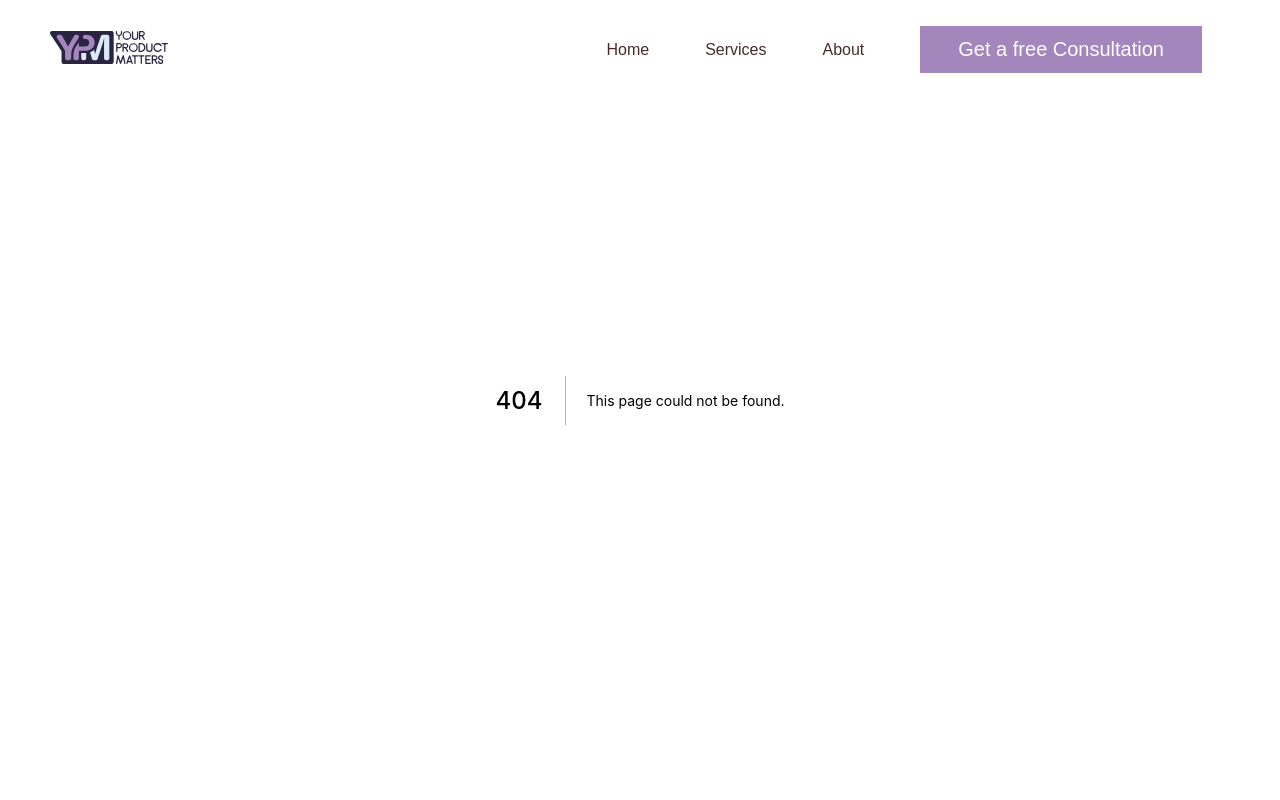
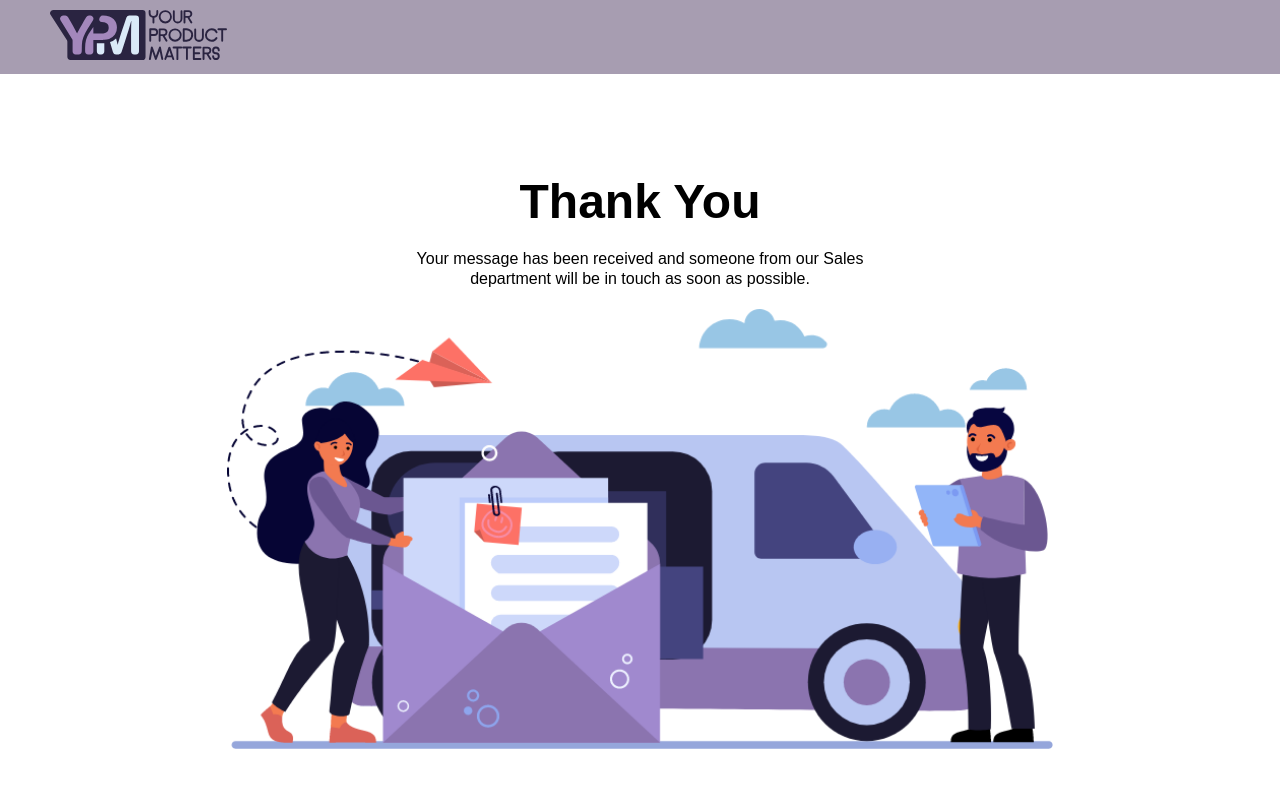
Before and after one commit to ShahzebMalik107/YPM, a Next.js app: page /thank-you in a window 1280 px wide. Before the commit this address had no page. Shown: the top 800 px of the page. Built offline with nearby package versions, Linux system fonts and the light colour scheme.

Commit message:
adding ty page

```diff
--- a/pages/_app.js
+++ b/pages/_app.js
@@ -19,6 +19,7 @@
   const router = useRouter();
   const showHeader = router.pathname === "/landing/schedule-an-appointment" ? false : true;
   const showHeaderlp = router.pathname === "/landing/what-we-offer" ? false : true;
+  const thankyou = router.pathname === "/thank-you"? false: true;
   return (
     <Fragment>
       <Head>
@@ -69,10 +70,10 @@
         ></iframe>
       </noscript>
       {/* <!-- End Google Tag Manager (noscript) --> */}
-      {showHeader && showHeaderlp && <Header_v2 />}
+      {showHeader && showHeaderlp &&thankyou&& <Header_v2 />}
       {loading && <Loader />}
       <Component {...pageProps} />
-      {showHeader && showHeaderlp && <Footer />}
+      {showHeader && showHeaderlp&&thankyou && <Footer />}
     </Fragment>
   );
 }
--- /dev/null
+++ b/pages/thank-you.jsx
@@ -0,0 +1,24 @@
+import Head from 'next/head'
+import Script from 'next/script'
+import React from 'react'
+
+const thankyou = () => {
+  return (
+    <section>
+        <Head>
+            <script dangerouslySetInnerHTML={{ __html:`
+  gtag('event', 'conversion', {'send_to': 'AW-11019805029/hdhiCLrKxIEYEOXC04Yp'});`}} />
+        </Head>
+        <header className='ty-thankyou'>
+            <div className="container"><img src="./logo.svg" alt="Logo YPM" /></div>
+        </header>
+        <div className="ty_main container">
+            <h1 className='heading center'>Thank You</h1>
+            <p className='paragraph ty-paragraph'>Your message has been received and someone from our Sales department will be in touch as soon as possible.</p>
+            <img src="/typ.png" alt="" />
+        </div>
+    </section>
+  )
+}
+
+export default thankyou
--- a/styles/globals.css
+++ b/styles/globals.css
@@ -630,6 +630,27 @@
         text-align: right;
     }
 }
+.ty-thankyou{
+    background: #a79db1;
+    padding: 10px 0;
+}
+.ty-thankyou img{
+    width: 15%;
+}
+.ty_main{
+    margin-top: 100px;
+    text-align: center;
+}
+.ty_main p{
+    max-width: 500px;
+    margin: auto;
+    padding: 20px 0;
+}
+.ty_main img{
+    width: 70%;
+    margin: auto;
+    display: block;
+}
 @media only screen and (max-width: 1024px) and (min-width: 769px) {
     #landing-page .calendly-inline-widget {
         height: 650px !important;
```
Also changed, not shown: public/robots.txt, public/typ.png (added).
